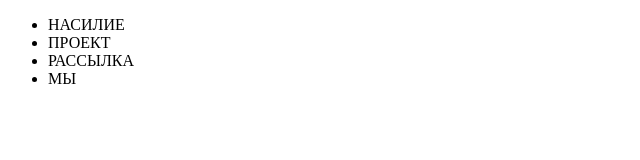
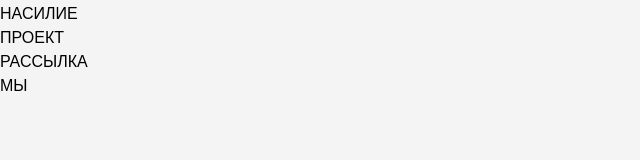
Before and after one commit to qweksick/first-project, a plain HTML site: page index.html in a window 1280 px wide. Shown: the whole page, without its empty margins (0-640 px from the left). Drawn offline with nearby package versions, Linux system fonts and the light colour scheme.

Commit message:
added global settings

```diff
--- a/index.html
+++ b/index.html
@@ -5,6 +5,9 @@
     <meta name="viewport" content="width=device-width, initial-scale=1.0">
     <title>First Project</title>
     <link rel="stylesheet" href="style.css">
+    <link rel="preconnect" href="https://fonts.googleapis.com">
+    <link rel="preconnect" href="https://fonts.gstatic.com" crossorigin>
+    <link href="https://fonts.googleapis.com/css2?family=Oswald&display=swap" rel="stylesheet">
 </head>
 <body class="body">
     <nav class="navigation">
--- a/style.css
+++ b/style.css
@@ -0,0 +1,11 @@
+/* GLOBAL SETTINGS */
+*{
+    padding: 0%;
+    margin: 0%;
+    box-sizing: border-box;
+}
+
+body{
+    background-color: #f4f4f4;
+    font-family: 'Oswald', sans-serif;
+}
```
